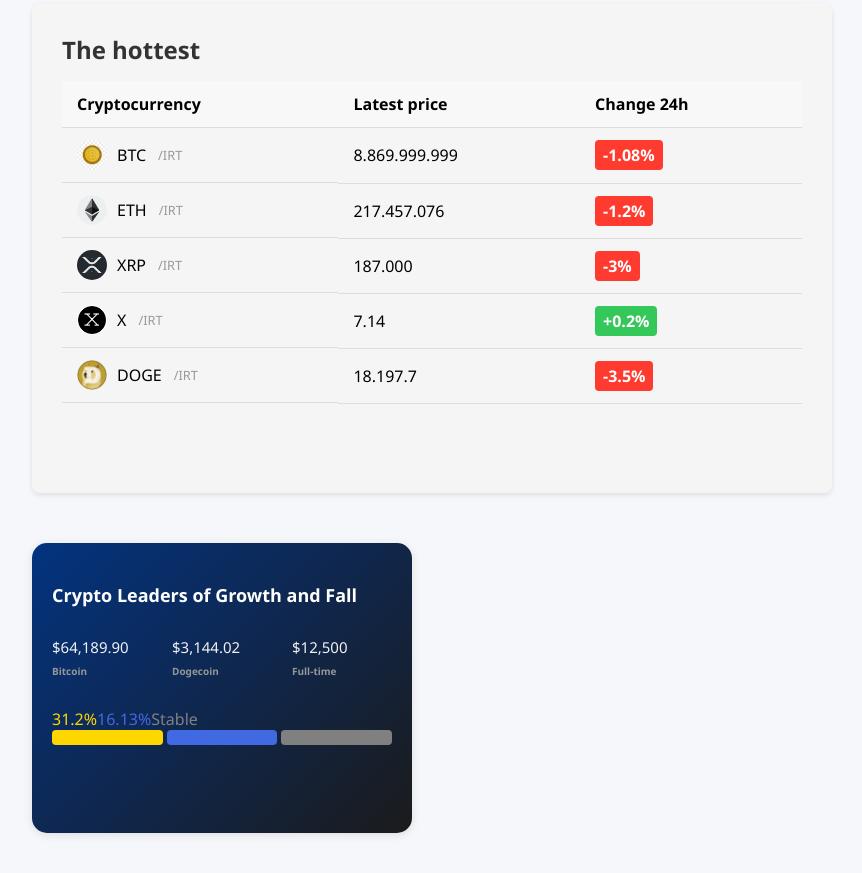
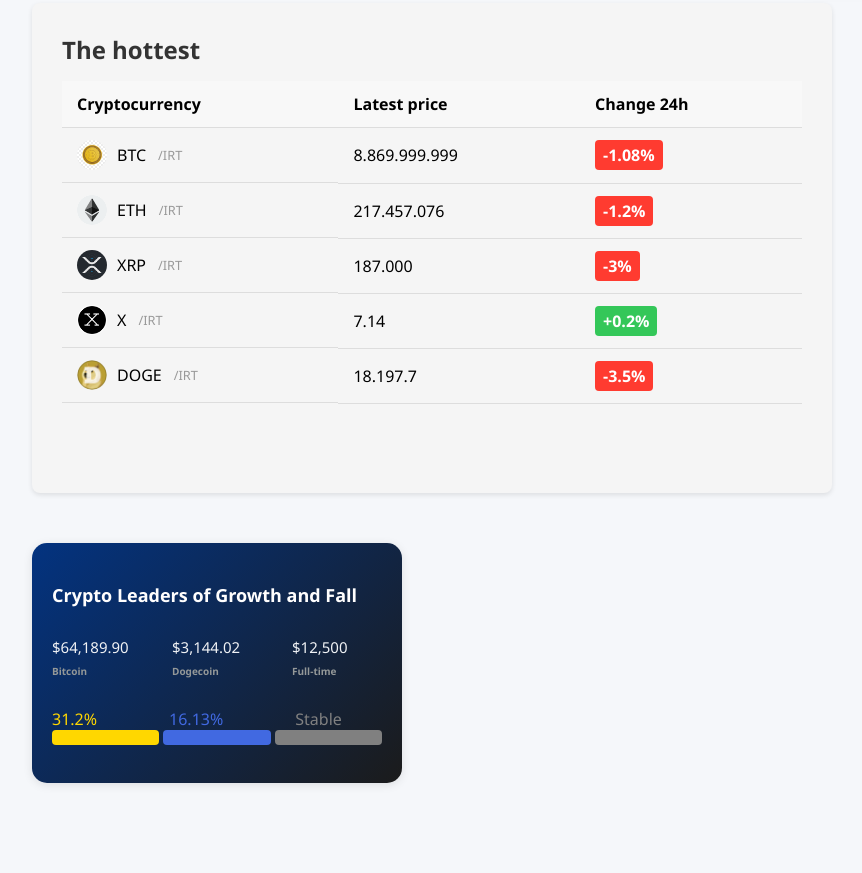
Before and after one commit to nazanin1221/Cool-P, a website: page index.html in a window 1280 px wide. Shown: the part 780-1653 px from the top of the page, without its empty margins (88-950 px from the left). After the commit the page ends 1613 px from the top, so only its background shows below. Drawn offline with Linux system fonts and the light colour scheme.

Commit message:
change Html

```diff
--- a/STYLE/index.scss
+++ b/STYLE/index.scss
@@ -396,8 +396,8 @@
     padding: 20px;
     color: white;
     box-shadow: 0 2px 10px rgba(0, 0, 0, 0.1);
-    width: 380px;
-    height:290px;
+    width: 370px;
+    height:240px;
     position: relative;
   }
 
@@ -435,25 +435,21 @@
 
 .text-row{
   display: flex;
-  gap: 2rem;
-  justify-content: center;
-}
+  gap:4.5rem;
+  justify-content:flex-start;}
 
     .text span {
-    margin-bottom:10px;
+    margin-bottom:30px;
     font-weight: bold;}
 
   .num_yellow {
-    color: #FFD700;
-  }
+    color: #FFD700;}
 
   .num_blue {
-    color: #4169E1;
-  }
+    color: #4169E1;}
 
   .num_gray {
-    color: #808080;
-  }
+    color: #808080;}
 
 
 .colors {
```
Also changed, not shown: STYLE/index.css, 1 other file.
